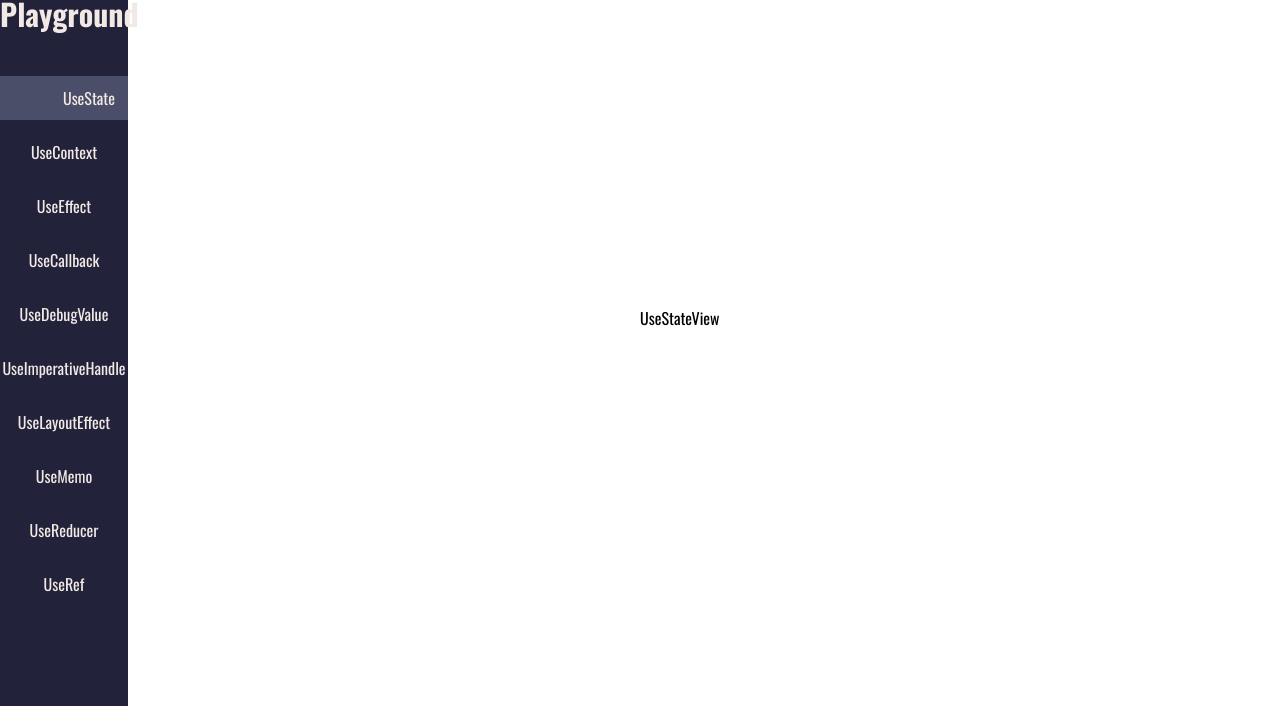
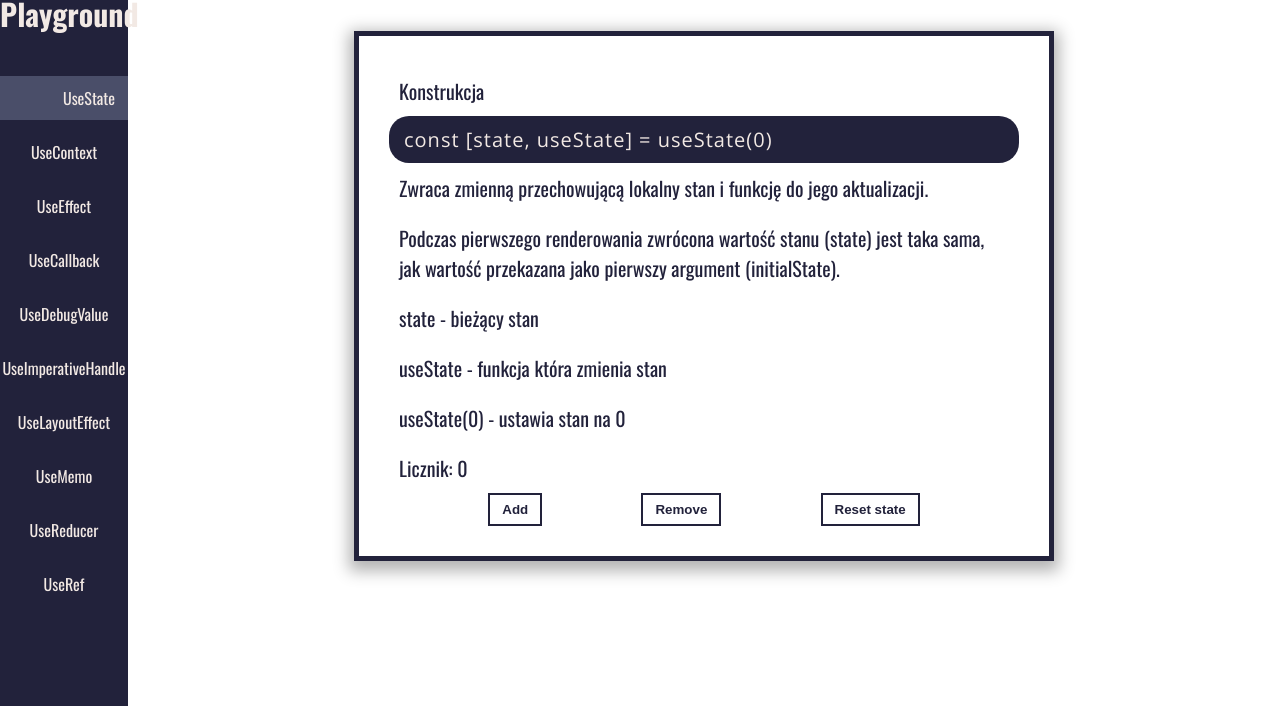
Before and after one commit to xFreshu/Hooks-Playground, a React app: page /UseState in a window 1280 px wide. Shown: the part 94-800 px from the top of the page. Built offline with nearby package versions, Linux system fonts and the light colour scheme; a web font is replaced by a local one.

Commit message:
added start content to useState

```diff
--- a/public/index.html
+++ b/public/index.html
@@ -9,6 +9,8 @@
     <link href="https://fonts.googleapis.com/css2?family=Chango&display=swap" rel="stylesheet">
     <link rel="preconnect" href="https://fonts.gstatic.com">
     <link href="https://fonts.googleapis.com/css2?family=Chango&family=Oswald:wght@400;700&display=swap" rel="stylesheet">
+    <link rel="preconnect" href="https://fonts.gstatic.com">
+    <link href="https://fonts.googleapis.com/css2?family=Open+Sans&display=swap" rel="stylesheet">
     <meta
       name="description"
       content="Web site created using create-react-app"
--- a/src/components/Views/Home/HomeView.js
+++ b/src/components/Views/Home/HomeView.js
@@ -9,7 +9,12 @@ position: absolute;
 const HomeView = () => {
   return (
     <Wrapper>
-      HOME
+      <code>
+        test
+        dasd  d
+        dd
+
+      </code>
     </Wrapper>
   );
 };
--- a/src/components/Views/HooksView/Basic/UseStateView/UseStateView.js
+++ b/src/components/Views/HooksView/Basic/UseStateView/UseStateView.js
@@ -1,16 +1,84 @@
-import React from "react";
+import React, { useState } from "react";
 import styled from "styled-components";
+import { theme } from "../../../../../Assets/styles/Theme";
 
 const Wrapper = styled.div`
-position: absolute;
-  top: 50%;
-  left: 50%;
-`
+  display: flex;
+  flex-direction: column;
+  justify-content: center;
+  align-items: center;
+  position: absolute;
+  left: 10%;
+  width: 90%;
+`;
+const Header = styled.span`
+  font-size: 30px;
+  margin: 40px 0;
+  font-weight: 700;
+`;
+const Card = styled.div`
+  display: flex;
+  flex-direction: column;
+  width: 700px;
+  border: solid 5px ${theme.navigation.bgColor};
+  padding: 30px;
+  box-shadow: 0 5px 15px 5px rgba(0, 0, 0, 0.3);
+`;
+const Code = styled.div`
+  background-color: ${theme.navigation.bgColor};
+  border-radius: 20px;
+  color: ${theme.navigation.fontColor};
+  padding: 10px 15px;
+  font-family: 'Open Sans', sans-serif;
+  font-size: 20px;
+  letter-spacing: 1px;
+`;
+const Span = styled.span`
+  color: ${theme.navigation.bgColor};
+  margin: 10px;
+  font-size: 20px;
+`;
+const ButtonsContainer = styled.div`
+  display: flex;
+  width: 100%;
+  justify-content: space-evenly;
+`;
+const Button = styled.button`
+  background-color: transparent;
+  border: solid 2px ${theme.navigation.bgColor};
+  padding: 7px 12px;
+  font-weight: 700;
+  color: ${theme.navigation.bgColor};
+  transition: .5s;
+  outline: none;
+
+  :hover {
+    background-color: ${theme.navigation.bgColor};
+    color: ${theme.navigation.fontColor};
+  }
+`;
 
 const UseStateView = () => {
+  const [count, setCount] = useState(0);
   return (
     <Wrapper>
-      UseStateView
+      <Header>Use State</Header>
+      <Card>
+        <Span>Konstrukcja</Span>
+        <Code>const [state, useState] = useState(0)</Code>
+        <Span>Zwraca zmienną przechowującą lokalny stan i funkcję do jego aktualizacji.</Span>
+        <Span>Podczas pierwszego renderowania zwrócona wartość stanu (state) jest taka sama, jak wartość przekazana jako
+          pierwszy argument (initialState).</Span>
+        <Span>state - bieżący stan</Span>
+        <Span>useState - funkcja która zmienia stan</Span>
+        <Span>useState(0) - ustawia stan na 0</Span>
+        <Span>Licznik: {count}</Span>
+        <ButtonsContainer>
+          <Button onClick={() => setCount(newCount => newCount + 1)}>Add</Button>
+          <Button onClick={() => setCount(newCount => newCount - 1)}>Remove</Button>
+          <Button onClick={() => setCount(0)}>Reset state</Button>
+        </ButtonsContainer>
+      </Card>
     </Wrapper>
   );
 };
```
Also changed, not shown: src/components/Organism/Navigation/Navigation/Navigation.styled.js (line endings or trailing spaces).
